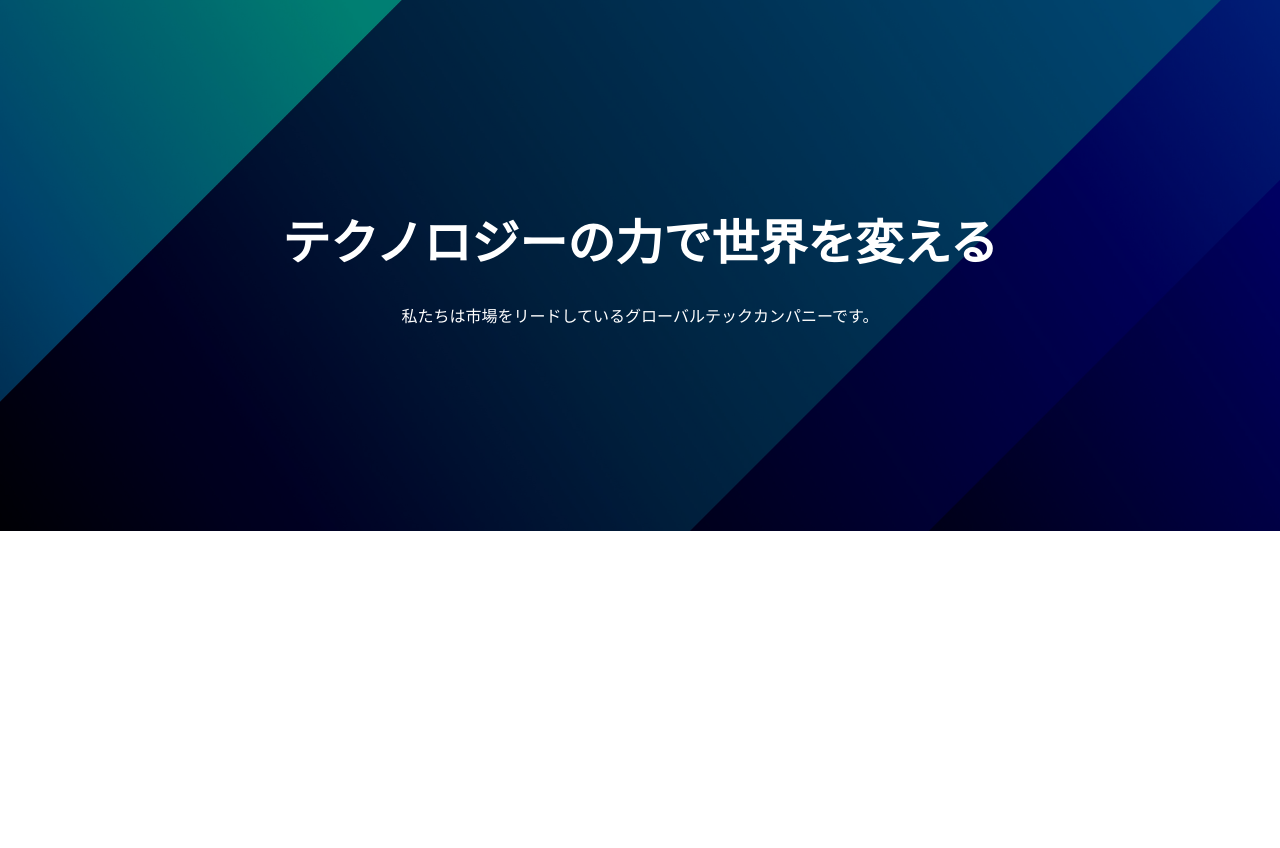
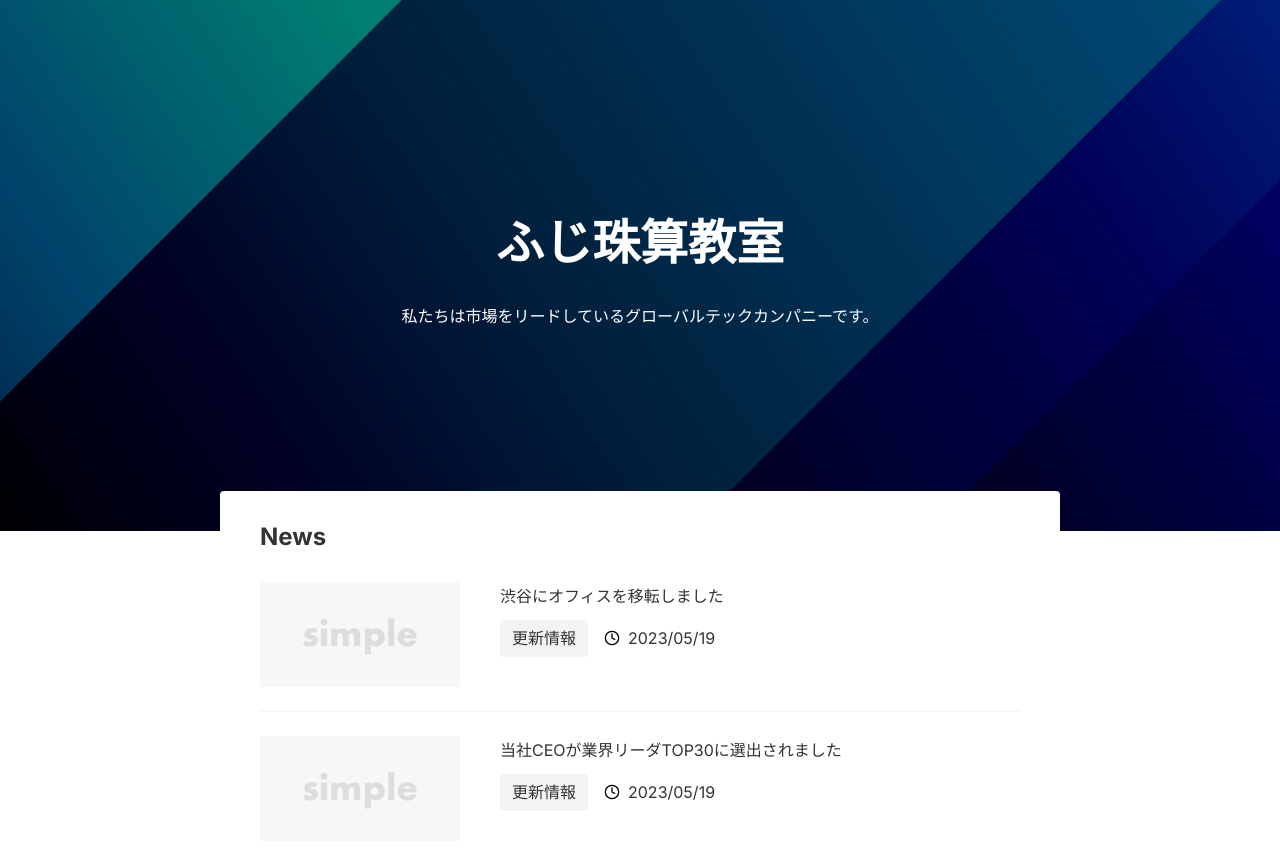
Before and after one commit to BlkYu/my-next-project, a Next.js app: page / in a window 1280 px wide. Shown: the top 848 px of the page. Before the commit the page ends 800 px from the top, so only its background shows below. Built offline with nearby package versions, Linux system fonts and the light colour scheme.

Commit message:
3-3-1.データを表示させよう

```diff
--- a/app/page.module.css
+++ b/app/page.module.css
@@ -34,6 +34,74 @@
   z-index: -1;
 }
 
+.news{
+  position: relative;
+  background-color: #fff;
+  width: 840px;
+  margin: -40px auto 0;
+  padding: 24px 40px;
+  border-radius: var(--border-radius);
+}
+
+.newsTitle{
+  font-size: 1.5rem;
+}
+
+.list{
+  border-bottom: 1px solid var(--color-border-light);
+}
+
+.list:last-child{
+  border-bottom: none;
+}
+
+.link{
+  display: flex;
+  align-items: flex-start;
+  gap: 40px;
+  padding: 24px 0;
+}
+
+.image{
+  width: 200px;
+  height: auto;
+  border-radius: var(--color-border-light);
+}
+
+.newsItemTiitle{
+  font-size: 1.1rem;
+  font-weight: bold;
+  margin-bottom: 0.5rem;
+}
+
+.meta{
+  display: flex;
+  align-items: center;
+  gap: 16px
+}
+
+.tag{
+  background-color: var(--color-bg-sub);
+  padding: 4px 12px;
+  border-radius: var(--border-radius);
+  white-space: nowrap;
+  font-size: 1rem;
+}
+
+.date{
+  display: flex;
+  align-items: center;
+  gap: 8px;
+  margin: 0.8rem 0;
+  font-size: 1rem;
+}
+
+@media(max-width: 1000px){
+  .news{
+    width: calc(100% - 160px);
+  }
+}
+
 @media(max-width: 640px){
   .top{
     padding: 120px 16px;
@@ -62,4 +130,9 @@
     justify-content: center;
     z-index: -1;
   }
+
+  .news{
+    width: cals(100% - 32px);
+    padding: 16px 24px;
+  }
 }
--- a/app/page.tsx
+++ b/app/page.tsx
@@ -1,16 +1,61 @@
 import styles from "./page.module.css";
 import Image from "next/image"
+
+type News = {
+  id: string;
+  title: string;
+  category:{
+    name: string;
+  };
+  publishedAt: string;
+  createdAt: string;
+}
+
+const data:{contents: News[]} = {
+  contents: [
+    {
+    id: "1",
+    title: "渋谷にオフィスを移転しました",
+    category:{
+      name: "更新情報",
+    },
+    publishedAt: "2023/05/19",
+    createdAt: "2023/05/19",
+    },
+    {
+    id: "2",
+    title: "当社CEOが業界リーダTOP30に選出されました",
+    category:{
+      name: "更新情報",
+    },
+    publishedAt: "2023/05/19",
+    createdAt: "2023/05/19",
+    },
+    {
+    id: "3",
+    title: "テストの記事です",
+    category:{
+      name: "更新情報",
+    },
+    publishedAt: "2023/04/19",
+    createdAt: "2023/04/19",
+    },
+]}
 
 export default function Home() {
   //JavaScriptの定数や式などを書くことができる
   const name = "世界";
 
+  //件数を2件に絞り込む
+  const sliceData = data.contents.slice(0, 2)
+
   //HTMLのようなマークアップを書くことができる
   //JavaScriptを書いたり、参照する際には{}で囲む
   return (
+    <>
     <section className={styles.top}>
       <div>
-        <h1 className={styles.title}>テクノロジーの力で{name}を変える</h1>
+        <h1 className={styles.title}>ふじ珠算教室</h1>
         <p className={styles.description}>私たちは市場をリードしているグローバルテックカンパニーです。</p>
       </div>
       <Image
@@ -21,5 +66,39 @@ export default function Home() {
         height={1200}
         />
     </section>
+    <section className={styles.news}>
+      <h2 className={styles.newsTitle}>News</h2>
+      <ul>
+        {sliceData.map((article) => (
+          <li key={article.id} className={styles.list}>
+            <div className={styles.link}>
+              <Image
+              className={styles.image}
+              src="/no-image.png"
+              alt="No Image"
+              width={1200}
+              height={630}
+              />
+              <dl className={styles.content}>
+                <dt className={styles.newsItemTitle}>{article.title}</dt>
+                <dd className={styles.meta}>
+                  <span className={styles.tag}>{article.category.name}</span>
+                  <span className={styles.date}>
+                    <Image
+                    src="/clock.svg"
+                    alt=""
+                    width={16}
+                    height={16}
+                    priority/>
+                    {article.publishedAt}
+                  </span>
+                </dd>
+              </dl>
+            </div>
+          </li>
+        ))}
+      </ul>
+    </section>
+    </>
   );
 }
```
